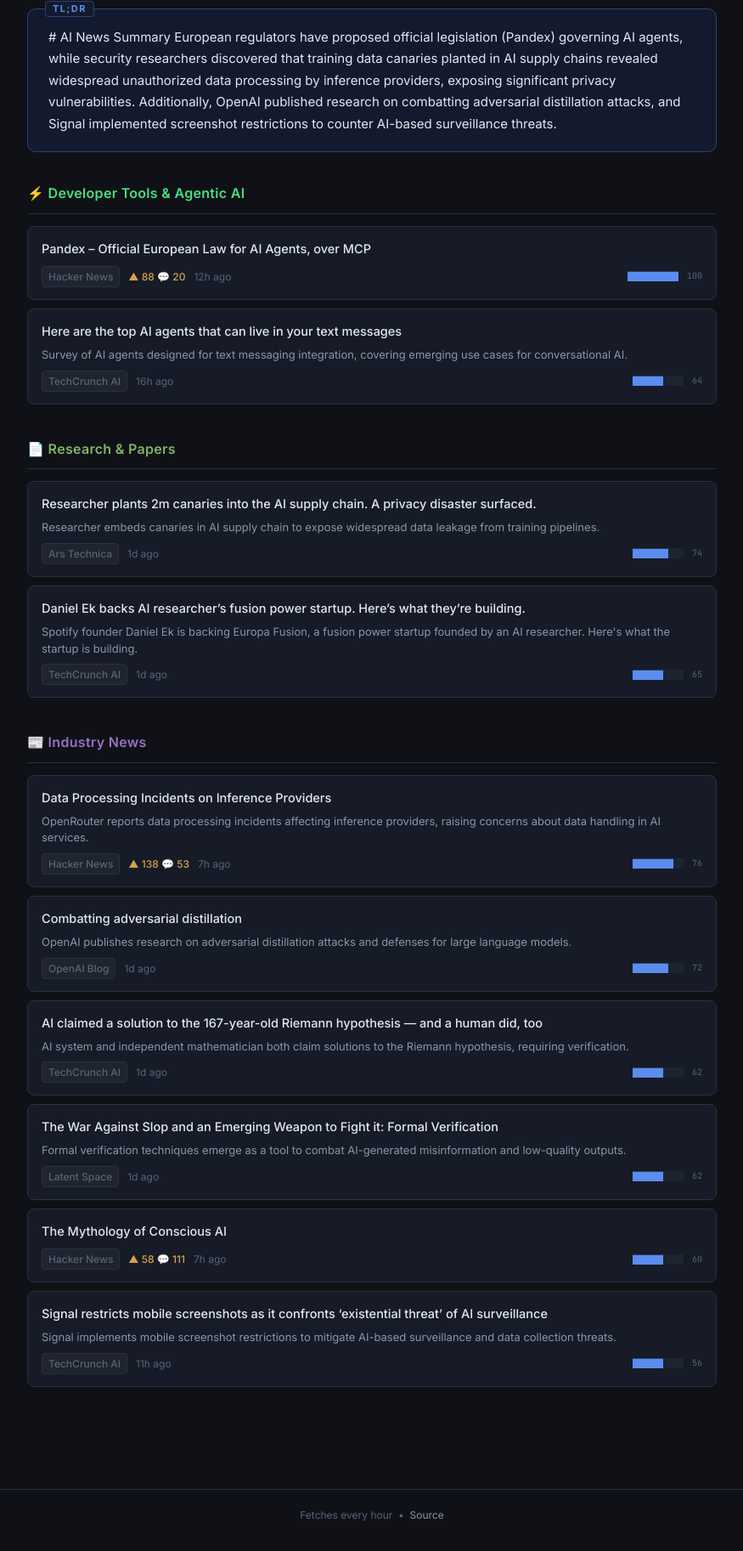
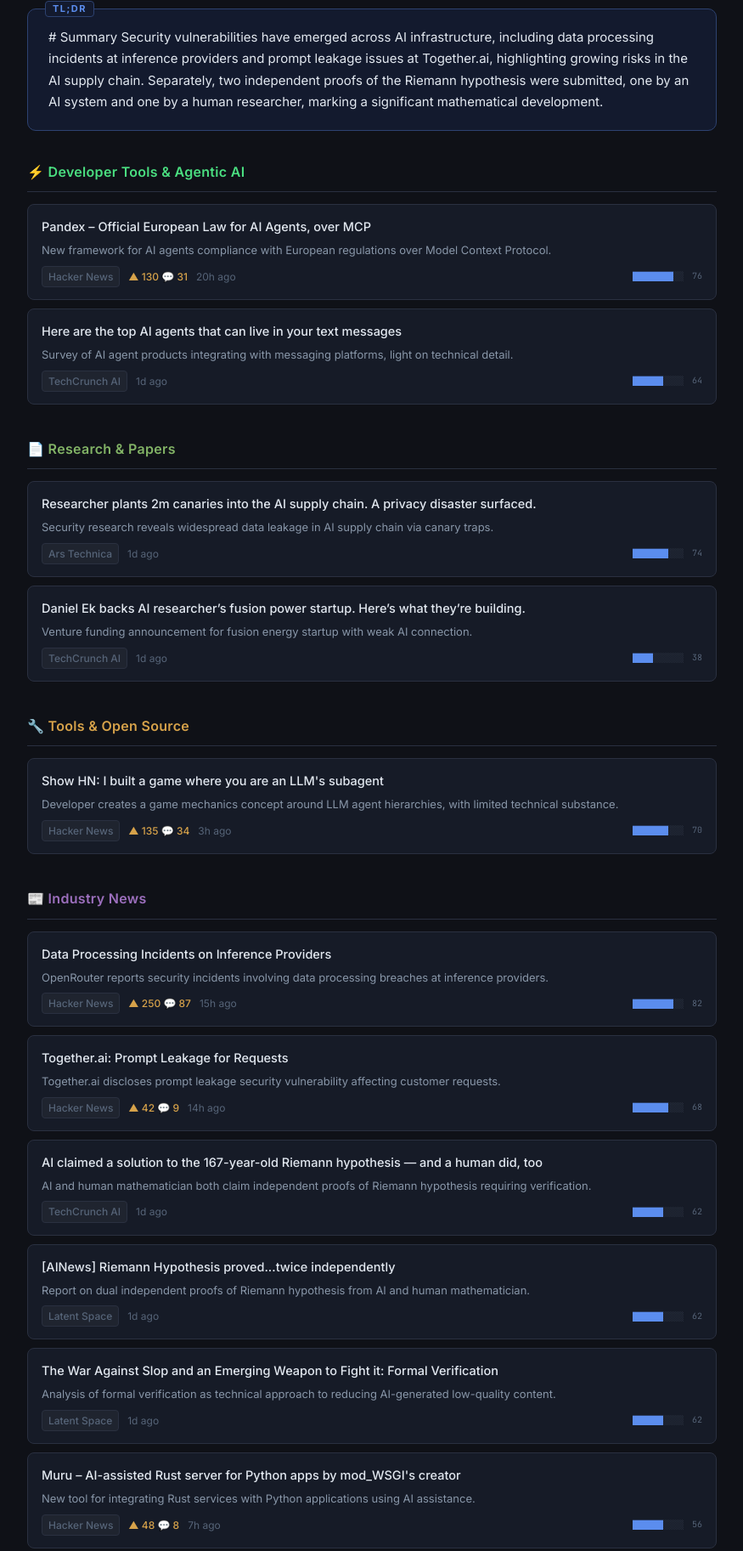
Before and after one commit to kevin-cantwell/ai-digest, a plain HTML site: page index.html in a window 1280 px wide. Shown: the part 112-1937 px from the top of the page at 85% size, without its empty margins (202-1077 px from the left). Drawn offline with Linux system fonts and the light colour scheme.

Commit message:
digest: 2026-11-22 17:36 UTC

```diff
--- a/index.html
+++ b/index.html
@@ -246,7 +246,7 @@
   <div class="header-inner">
     <div class="logo">AI Digest<span class="logo-dot">.</span></div>
     <div class="header-meta">
-      <span class="header-date" id="header-date" data-utc="2026-11-22T09:20:02Z">Sunday, November 22, 2026 — 09:20 UTC</span>
+      <span class="header-date" id="header-date" data-utc="2026-11-22T17:36:20Z">Sunday, November 22, 2026 — 17:36 UTC</span>
       <script>
         (function() {
           var el = document.getElementById('header-date');
@@ -259,7 +259,7 @@
       <span class="header-updated" id="header-updated">Updated just now</span>
       <script>
         (function() {
-          var builtAt = new Date("2026-11-22T09:20:02Z");
+          var builtAt = new Date("2026-11-22T17:36:20Z");
           function updateAge() {
             var mins = Math.floor((Date.now() - builtAt.getTime()) / 60000);
             var el = document.getElementById('header-updated');
@@ -275,16 +275,16 @@
           setInterval(updateAge, 60000);
         })();
       </script>
-      <span class="header-count">10 stories</span>
+      <span class="header-count">11 stories</span>
     </div>
   </div>
 </header>
 
 <main>
   <div class="tldr-box">
-    <p class="tldr-text"># AI News Summary
+    <p class="tldr-text"># Summary
 
-European regulators have proposed official legislation (Pandex) governing AI agents, while security researchers discovered that training data canaries planted in AI supply chains revealed widespread unauthorized data processing by inference providers, exposing significant privacy vulnerabilities. Additionally, OpenAI published research on combatting adversarial distillation attacks, and Signal implemented screenshot restrictions to counter AI-based surveillance threats.</p>
+Security vulnerabilities have emerged across AI infrastructure, including data processing incidents at inference providers and prompt leakage issues at Together.ai, highlighting growing risks in the AI supply chain. Separately, two independent proofs of the Riemann hypothesis were submitted, one by an AI system and one by a human researcher, marking a significant mathematical development.</p>
   </div>
 
 
@@ -295,23 +295,23 @@ European regulators have proposed official legislation (Pandex) governing AI age
         <div class="card-header">
           <a class="card-title" href="https://www.pandex.io" target="_blank" rel="noopener noreferrer">Pandex – Official European Law for AI Agents, over MCP</a>
         </div>
-
+        <p class="item-summary">New framework for AI agents compliance with European regulations over Model Context Protocol.</p>
         <div class="card-meta">
           <a class="source" href="https://news.ycombinator.com/item?id=50593481" target="_blank" rel="noopener noreferrer">Hacker News</a>
-          <span class="upvotes">▲ 88  💬 20</span>
-          <span class="age">12h ago</span>
-          <span class="score-bar" title="Quality score: 100/100"><span class="bar-filled">██████████</span><span class="bar-empty"></span> <span class="score-num">100</span></span>
+          <span class="upvotes">▲ 130  💬 31</span>
+          <span class="age">20h ago</span>
+          <span class="score-bar" title="Quality score: 76/100"><span class="bar-filled">████████</span><span class="bar-empty">░░</span> <span class="score-num">76</span></span>
         </div>
       </div>
       <div class="card">
         <div class="card-header">
           <a class="card-title" href="https://techcrunch.com/2026/11/21/all-the-ai-agents-that-can-live-in-your-text-messages/" target="_blank" rel="noopener noreferrer">Here are the top AI agents that can live in your text messages</a>
         </div>
-        <p class="item-summary">Survey of AI agents designed for text messaging integration, covering emerging use cases for conversational AI.</p>
+        <p class="item-summary">Survey of AI agent products integrating with messaging platforms, light on technical detail.</p>
         <div class="card-meta">
           <a class="source" href="https://techcrunch.com/2026/11/21/all-the-ai-agents-that-can-live-in-your-text-messages/" target="_blank" rel="noopener noreferrer">TechCrunch AI</a>
 
-          <span class="age">16h ago</span>
+          <span class="age">1d ago</span>
           <span class="score-bar" title="Quality score: 64/100"><span class="bar-filled">██████</span><span class="bar-empty">░░░░</span> <span class="score-num">64</span></span>
         </div>
       </div>
@@ -324,7 +324,7 @@ European regulators have proposed official legislation (Pandex) governing AI age
         <div class="card-header">
           <a class="card-title" href="https://arstechnica.com/security/2026/11/a-leaky-ai-supply-chain-is-exposing-secret-user-data-at-an-alarming-rate/" target="_blank" rel="noopener noreferrer">Researcher plants 2m canaries into the AI supply chain. A privacy disaster surfaced.</a>
         </div>
-        <p class="item-summary">Researcher embeds canaries in AI supply chain to expose widespread data leakage from training pipelines.</p>
+        <p class="item-summary">Security research reveals widespread data leakage in AI supply chain via canary traps.</p>
         <div class="card-meta">
           <a class="source" href="https://arstechnica.com/security/2026/11/a-leaky-ai-supply-chain-is-exposing-secret-user-data-at-an-alarming-rate/" target="_blank" rel="noopener noreferrer">Ars Technica</a>
 
@@ -336,12 +336,29 @@ European regulators have proposed official legislation (Pandex) governing AI age
         <div class="card-header">
           <a class="card-title" href="https://techcrunch.com/2026/11/20/daniel-ek-backs-ai-researchers-fusion-power-startup-heres-what-theyre-building/" target="_blank" rel="noopener noreferrer">Daniel Ek backs AI researcher’s fusion power startup. Here’s what they’re building.</a>
         </div>
-        <p class="item-summary">Spotify founder Daniel Ek is backing Europa Fusion, a fusion power startup founded by an AI researcher. Here&#x27;s what the startup is building.</p>
+        <p class="item-summary">Venture funding announcement for fusion energy startup with weak AI connection.</p>
         <div class="card-meta">
           <a class="source" href="https://techcrunch.com/2026/11/20/daniel-ek-backs-ai-researchers-fusion-power-startup-heres-what-theyre-building/" target="_blank" rel="noopener noreferrer">TechCrunch AI</a>
 
           <span class="age">1d ago</span>
-          <span class="score-bar" title="Quality score: 65/100"><span class="bar-filled">██████</span><span class="bar-empty">░░░░</span> <span class="score-num">65</span></span>
+          <span class="score-bar" title="Quality score: 38/100"><span class="bar-filled">████</span><span class="bar-empty">░░░░░░</span> <span class="score-num">38</span></span>
+        </div>
+      </div>
+      </div>
+    </section>
+    <section class="digest-section">
+      <h2 class="section-title" style="color: #d6a24a;">🔧 Tools &amp; Open Source</h2>
+      <div class="cards">
+      <div class="card">
+        <div class="card-header">
+          <a class="card-title" href="https://github.com/gulivan/worker755" target="_blank" rel="noopener noreferrer">Show HN: I built a game where you are an LLM&#x27;s subagent</a>
+        </div>
+        <p class="item-summary">Developer creates a game mechanics concept around LLM agent hierarchies, with limited technical substance.</p>
+        <div class="card-meta">
+          <a class="source" href="https://news.ycombinator.com/item?id=50599762" target="_blank" rel="noopener noreferrer">Hacker News</a>
+          <span class="upvotes">▲ 135  💬 34</span>
+          <span class="age">3h ago</span>
+          <span class="score-bar" title="Quality score: 70/100"><span class="bar-filled">███████</span><span class="bar-empty">░░░</span> <span class="score-num">70</span></span>
         </div>
       </div>
       </div>
@@ -353,31 +370,31 @@ European regulators have proposed official legislation (Pandex) governing AI age
         <div class="card-header">
           <a class="card-title" href="https://openrouter.ai/blog/announcements/data-processing-incidents-on-inference-providers/" target="_blank" rel="noopener noreferrer">Data Processing Incidents on Inference Providers</a>
         </div>
-        <p class="item-summary">OpenRouter reports data processing incidents affecting inference providers, raising concerns about data handling in AI services.</p>
+        <p class="item-summary">OpenRouter reports security incidents involving data processing breaches at inference providers.</p>
         <div class="card-meta">
           <a class="source" href="https://news.ycombinator.com/item?id=50595554" target="_blank" rel="noopener noreferrer">Hacker News</a>
-          <span class="upvotes">▲ 138  💬 53</span>
-          <span class="age">7h ago</span>
-          <span class="score-bar" title="Quality score: 76/100"><span class="bar-filled">████████</span><span class="bar-empty">░░</span> <span class="score-num">76</span></span>
+          <span class="upvotes">▲ 250  💬 87</span>
+          <span class="age">15h ago</span>
+          <span class="score-bar" title="Quality score: 82/100"><span class="bar-filled">████████</span><span class="bar-empty">░░</span> <span class="score-num">82</span></span>
         </div>
       </div>
       <div class="card">
         <div class="card-header">
-          <a class="card-title" href="https://openai.com/index/combatting-adversarial-distillation" target="_blank" rel="noopener noreferrer">Combatting adversarial distillation</a>
+          <a class="card-title" href="https://www.together.ai/blog/security-event-prompt-leakage-for-requests-in-june-and-july-of-2026" target="_blank" rel="noopener noreferrer">Together.ai: Prompt Leakage for Requests</a>
         </div>
-        <p class="item-summary">OpenAI publishes research on adversarial distillation attacks and defenses for large language models.</p>
+        <p class="item-summary">Together.ai discloses prompt leakage security vulnerability affecting customer requests.</p>
         <div class="card-meta">
-          <a class="source" href="https://openai.com/index/combatting-adversarial-distillation" target="_blank" rel="noopener noreferrer">OpenAI Blog</a>
-
-          <span class="age">1d ago</span>
-          <span class="score-bar" title="Quality score: 72/100"><span class="bar-filled">███████</span><span class="bar-empty">░░░</span> <span class="score-num">72</span></span>
+          <a class="source" href="https://news.ycombinator.com/item?id=50595816" target="_blank" rel="noopener noreferrer">Hacker News</a>
+          <span class="upvotes">▲ 42  💬 9</span>
+          <span class="age">14h ago</span>
+          <span class="score-bar" title="Quality score: 68/100"><span class="bar-filled">███████</span><span class="bar-empty">░░░</span> <span class="score-num">68</span></span>
         </div>
       </div>
       <div class="card">
         <div class="card-header">
           <a class="card-title" href="https://techcrunch.com/2026/11/20/ai-claimed-a-solution-to-the-167-year-old-riemann-hypothesis-and-a-human-did-too/" target="_blank" rel="noopener noreferrer">AI claimed a solution to the 167-year-old Riemann hypothesis — and a human did, too</a>
         </div>
-        <p class="item-summary">AI system and independent mathematician both claim solutions to the Riemann hypothesis, requiring verification.</p>
+        <p class="item-summary">AI and human mathematician both claim independent proofs of Riemann hypothesis requiring verification.</p>
         <div class="card-meta">
           <a class="source" href="https://techcrunch.com/2026/11/20/ai-claimed-a-solution-to-the-167-year-old-riemann-hypothesis-and-a-human-did-too/" target="_blank" rel="noopener noreferrer">TechCrunch AI</a>
 
@@ -387,9 +404,21 @@ European regulators have proposed official legislation (Pandex) governing AI age
       </div>
       <div class="card">
         <div class="card-header">
+          <a class="card-title" href="https://latent.space/p/ainews-riemann-hypothesis-proved-twice-independently/" target="_blank" rel="noopener noreferrer">[AINews] Riemann Hypothesis proved...twice independently</a>
+        </div>
+        <p class="item-summary">Report on dual independent proofs of Riemann hypothesis from AI and human mathematician.</p>
+        <div class="card-meta">
+          <a class="source" href="https://latent.space/p/ainews-riemann-hypothesis-proved-twice-independently/" target="_blank" rel="noopener noreferrer">Latent Space</a>
+
+          <span class="age">1d ago</span>
+          <span class="score-bar" title="Quality score: 62/100"><span class="bar-filled">██████</span><span class="bar-empty">░░░░</span> <span class="score-num">62</span></span>
+        </div>
+      </div>
+      <div class="card">
+        <div class="card-header">
           <a class="card-title" href="https://latent.space/p/formal-verification/" target="_blank" rel="noopener noreferrer">The War Against Slop and an Emerging Weapon to Fight it: Formal Verification</a>
         </div>
-        <p class="item-summary">Formal verification techniques emerge as a tool to combat AI-generated misinformation and low-quality outputs.</p>
+        <p class="item-summary">Analysis of formal verification as technical approach to reducing AI-generated low-quality content.</p>
         <div class="card-meta">
           <a class="source" href="https://latent.space/p/formal-verification/" target="_blank" rel="noopener noreferrer">Latent Space</a>
 
@@ -399,25 +428,13 @@ European regulators have proposed official legislation (Pandex) governing AI age
       </div>
       <div class="card">
         <div class="card-header">
-          <a class="card-title" href="https://www.noemamag.com/the-mythology-of-conscious-ai/" target="_blank" rel="noopener noreferrer">The Mythology of Conscious AI</a>
+          <a class="card-title" href="https://simonwillison.net/2026/Nov/21/muru/" target="_blank" rel="noopener noreferrer">Muru – AI-assisted Rust server for Python apps by mod_WSGI&#x27;s creator</a>
         </div>
-
+        <p class="item-summary">New tool for integrating Rust services with Python applications using AI assistance.</p>
         <div class="card-meta">
-          <a class="source" href="https://news.ycombinator.com/item?id=50595537" target="_blank" rel="noopener noreferrer">Hacker News</a>
-          <span class="upvotes">▲ 58  💬 111</span>
+          <a class="source" href="https://news.ycombinator.com/item?id=50597959" target="_blank" rel="noopener noreferrer">Hacker News</a>
+          <span class="upvotes">▲ 48  💬 8</span>
           <span class="age">7h ago</span>
-          <span class="score-bar" title="Quality score: 60/100"><span class="bar-filled">██████</span><span class="bar-empty">░░░░</span> <span class="score-num">60</span></span>
-        </div>
-      </div>
-      <div class="card">
-        <div class="card-header">
-          <a class="card-title" href="https://techcrunch.com/2026/11/21/signal-restricts-mobile-screenshots-as-it-confronts-existential-threat-of-ai-surveillance/" target="_blank" rel="noopener noreferrer">Signal restricts mobile screenshots as it confronts ‘existential threat’ of AI surveillance</a>
-        </div>
-        <p class="item-summary">Signal implements mobile screenshot restrictions to mitigate AI-based surveillance and data collection threats.</p>
-        <div class="card-meta">
-          <a class="source" href="https://techcrunch.com/2026/11/21/signal-restricts-mobile-screenshots-as-it-confronts-existential-threat-of-ai-surveillance/" target="_blank" rel="noopener noreferrer">TechCrunch AI</a>
-
-          <span class="age">11h ago</span>
           <span class="score-bar" title="Quality score: 56/100"><span class="bar-filled">██████</span><span class="bar-empty">░░░░</span> <span class="score-num">56</span></span>
         </div>
       </div>
```
Also changed, not shown: feed.xml (+65 -57 lines).
